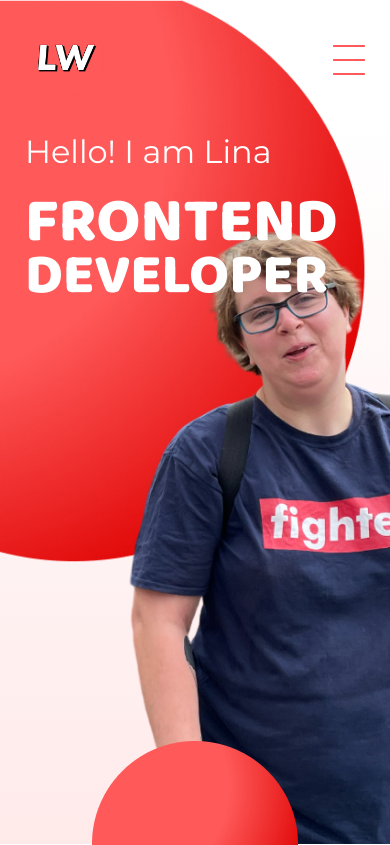
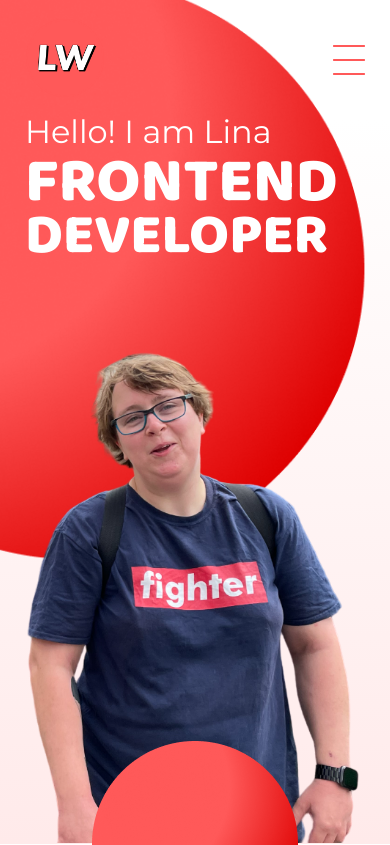
Before and after one commit to LinaWionsek/portfolio, an Angular app: page / in a window 390 px wide. Shown: the top 845 px of the page. Built offline with nearby package versions, Linux system fonts and the light colour scheme.

Commit message:
above the fold main img responsive

```diff
--- a/src/app/main-content/about-me/about-me.component.scss
+++ b/src/app/main-content/about-me/about-me.component.scss
@@ -129,3 +129,9 @@ section {
     padding: 13px 24px;
   }
 }
+
+@media (max-width: 360px) {
+  .ellipse-2 {
+    scale: 0.8;
+  }
+}
--- a/src/app/main-content/above-the-fold/above-the-fold.component.scss
+++ b/src/app/main-content/above-the-fold/above-the-fold.component.scss
@@ -251,6 +251,7 @@ section {
 
   .right {
     margin-left: 25px;
+    margin-top: -20px;
     padding-top: 0;
   }
 
@@ -281,6 +282,7 @@ section {
 
   .main-headline {
     color: white;
+    margin-top: -20px;
   }
 
   .frontend {
@@ -304,6 +306,9 @@ section {
     .ellipse-mobile {
       scale: 1.5;
     }
+    .profile-picture {
+      left: -10px;
+    }
   }
 }
 
@@ -311,6 +316,11 @@ section {
   .img-container {
     .ellipse-mobile {
       scale: 1.3;
+    }
+    .profile-picture {
+      left: -70px;
+      scale: 0.9;
+      margin-bottom: -33px;
     }
   }
 }
@@ -332,6 +342,11 @@ section {
     .ellipse-mobile {
       scale: 1;
     }
+    .profile-picture {
+      scale: 0.8;
+      margin-bottom: -65px;
+      left: -100px;
+    }
   }
 
   .frontend {
@@ -350,7 +365,7 @@ section {
     .ellipse-mobile {
       scale: 0.95;
       margin-left: -10px;
-      margin-top: -134px;
+      margin-top: -136px;
     }
   }
 }
@@ -376,11 +391,19 @@ section {
       margin-left: -35px;
       margin-top: -173px;
     }
+    .profile-picture {
+      scale: 0.55;
+      bottom: -86px;
+      left: -110px;
+    }
   }
   .right {
     margin-left: 10px;
+    margin-right: 10px;
     padding-top: 0;
+    margin-top: -40px;
   }
+
   .frontend {
     font-size: 54px;
   }
--- a/src/app/shared/header/header.component.scss
+++ b/src/app/shared/header/header.component.scss
@@ -199,7 +199,8 @@ nav {
 @media (max-width: 350px) {
   nav {
     height: 120px;
-    margin: 0px 10px;
+    margin-right: 10px;
+    margin-left: 0;
     display: flex;
     justify-content: space-between;
     align-items: center;
```
